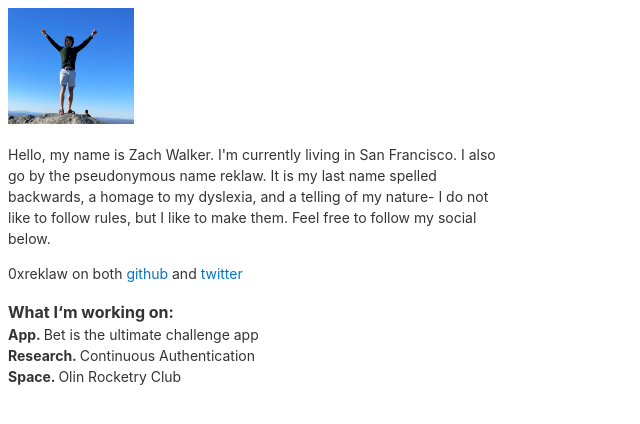
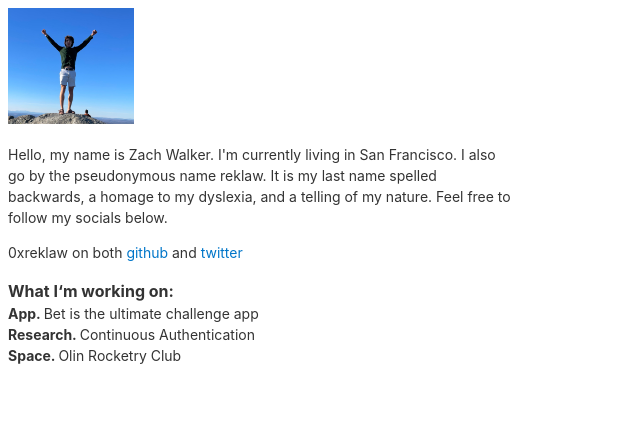
Before and after one commit to 0xreklaw/blog, a plain HTML site: page about.html in a window 1280 px wide. Shown: the whole page, without its empty margins (0-640 px from the left). Drawn offline with Linux system fonts and the light colour scheme.

```diff
--- a/about.html
+++ b/about.html
@@ -2,15 +2,15 @@
 <html>
   <head>
     <link rel="stylesheet" type="text/css" href="./styles.css" />
-    <meta name="viewport" content="width=1280, initial-scale=1">
+    <meta name="viewport" content="width=1280, initial-scale=1" />
   </head>
   <body>
     <img src="./assets/pfp.jpg" width="10%" alt="a man on a mountain" />
     <p style="width: 40%">
       Hello, my name is Zach Walker. I'm currently living in San Francisco. I
       also go by the pseudonymous name reklaw. It is my last name spelled
-      backwards, a homage to my dyslexia, and a telling of my nature- I do not
-      like to follow rules, but I like to make them. Feel free to follow my social below.
+      backwards, a homage to my dyslexia, and a telling of my nature. Feel free
+      to follow my socials below.
     </p>
     <p>
       0xreklaw on both <a href="https://github.com/0xreklaw">github</a> and
```
